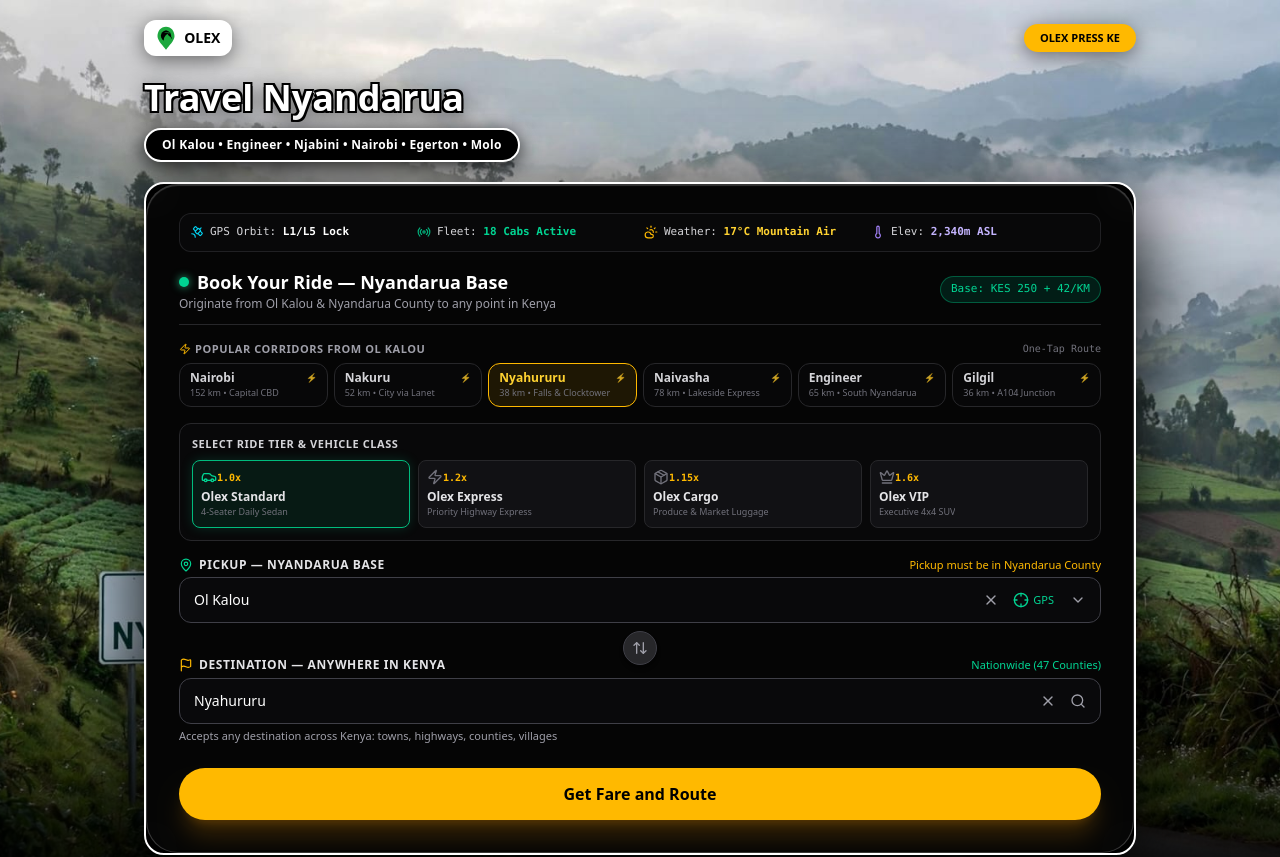
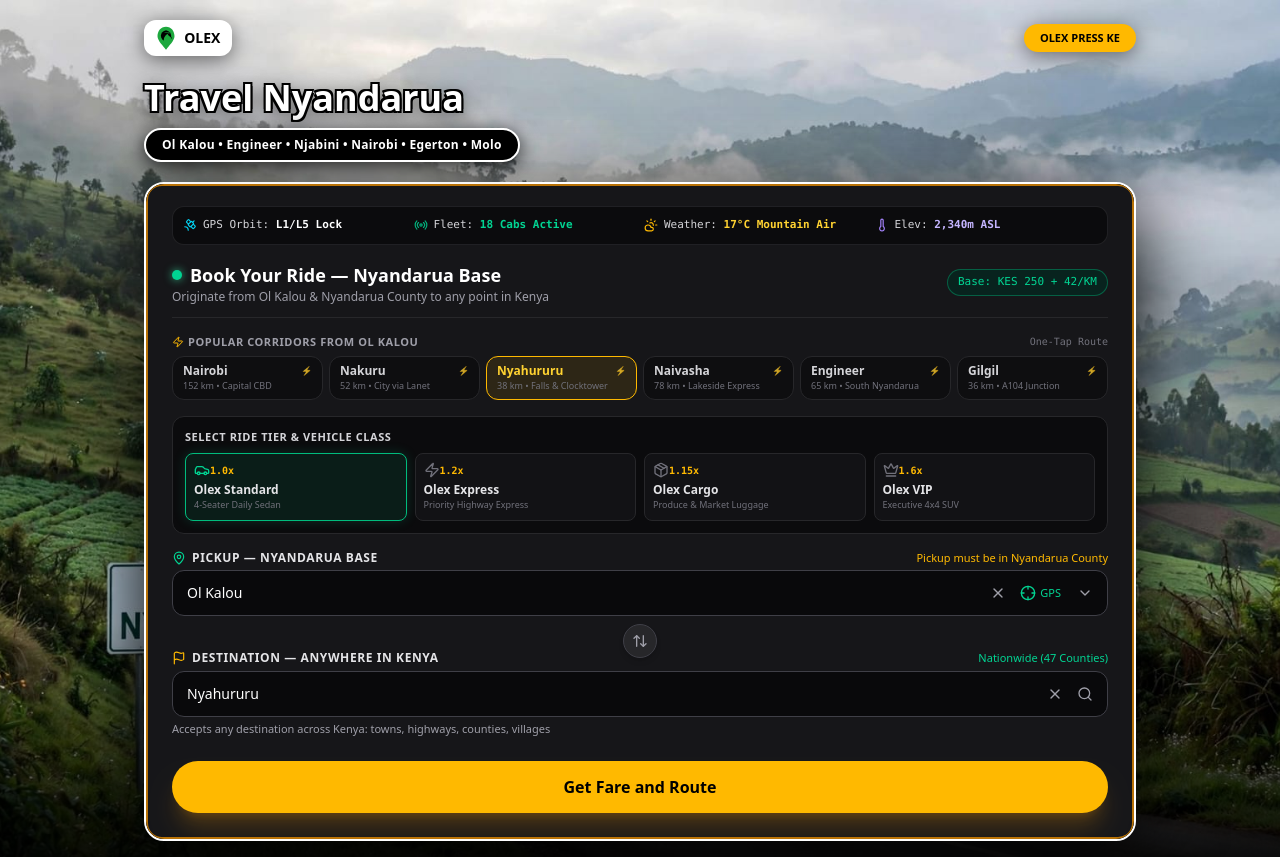
Before and after one commit to olexpresske/olexpresske.github.io, a React (Vite) app: page / in a window 1280 px wide. Shown: the top 857 px of the page. Built offline with nearby package versions, Linux system fonts and the light colour scheme; grey boxes are pictures that could not be loaded.

Commit message:
Update BookingCard.tsx

```diff
--- a/src/components/BookingCard.tsx
+++ b/src/components/BookingCard.tsx
@@ -162,13 +162,13 @@
     { name: 'Gilgil', desc: '36 km • A104 Junction' },
   ];
 
- return (
+  return (
     <div
       id="booking-card"
-      className={`w-full rounded-[32px] p-6 sm:p-8 shadow-[0_24px_60px_rgba(0,0,0,0.15),inset_0_1px_1px_rgba(255,255,255,0.2)] transition-all duration-300 relative backdrop-blur-xl ${
+      className={`w-full bg-zinc-900/95 border-2 rounded-2xl p-4 sm:p-6 shadow-2xl transition-all relative backdrop-blur-md ${
         isLocked
-          ? 'bg-white/[0.02] border border-white/10 opacity-90'
-          : 'bg-white/[0.02] border border-white/20'
+          ? 'border-zinc-700 opacity-95'
+          : 'border-amber-500/70 shadow-[0_0_25px_rgba(245,158,11,0.12)]'
       }`}
     >
       {/* COSMIC TELEMETRY STATUS BAR */}
```
